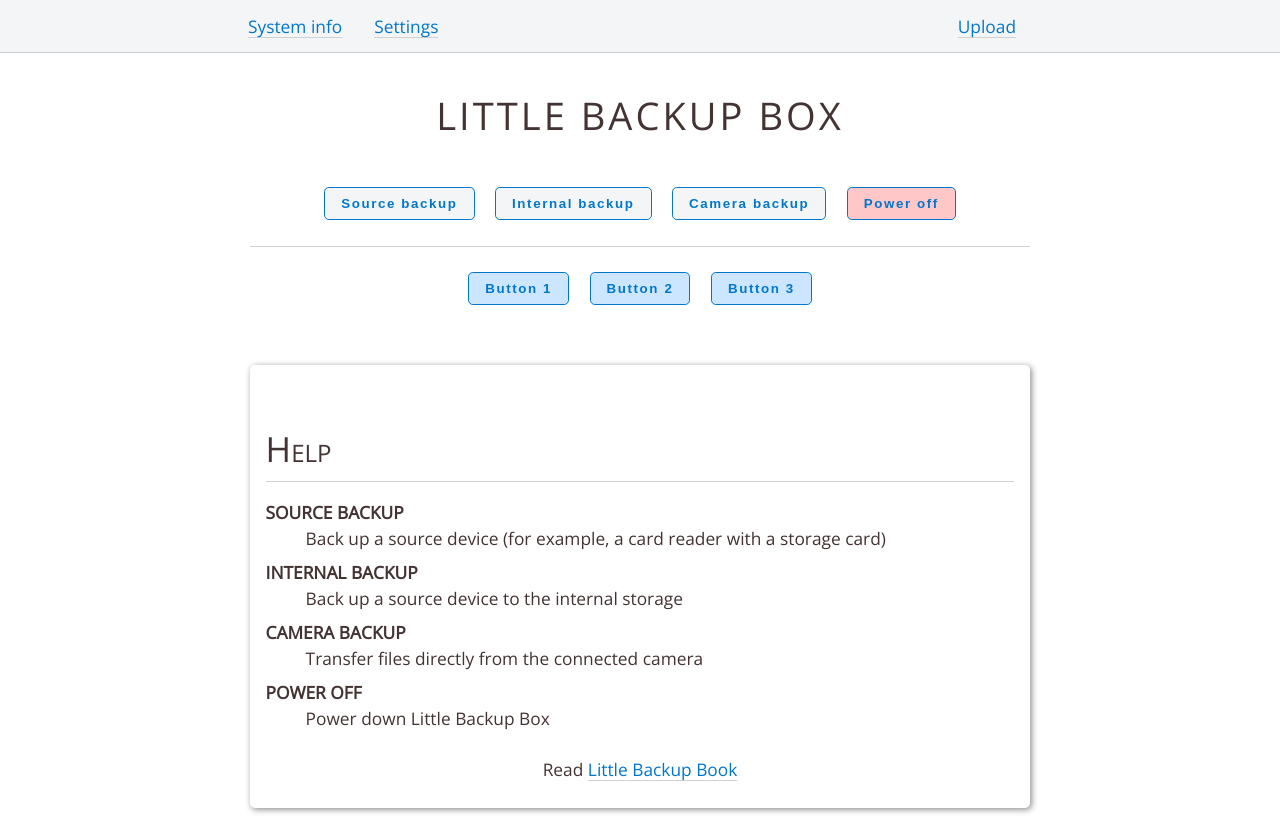
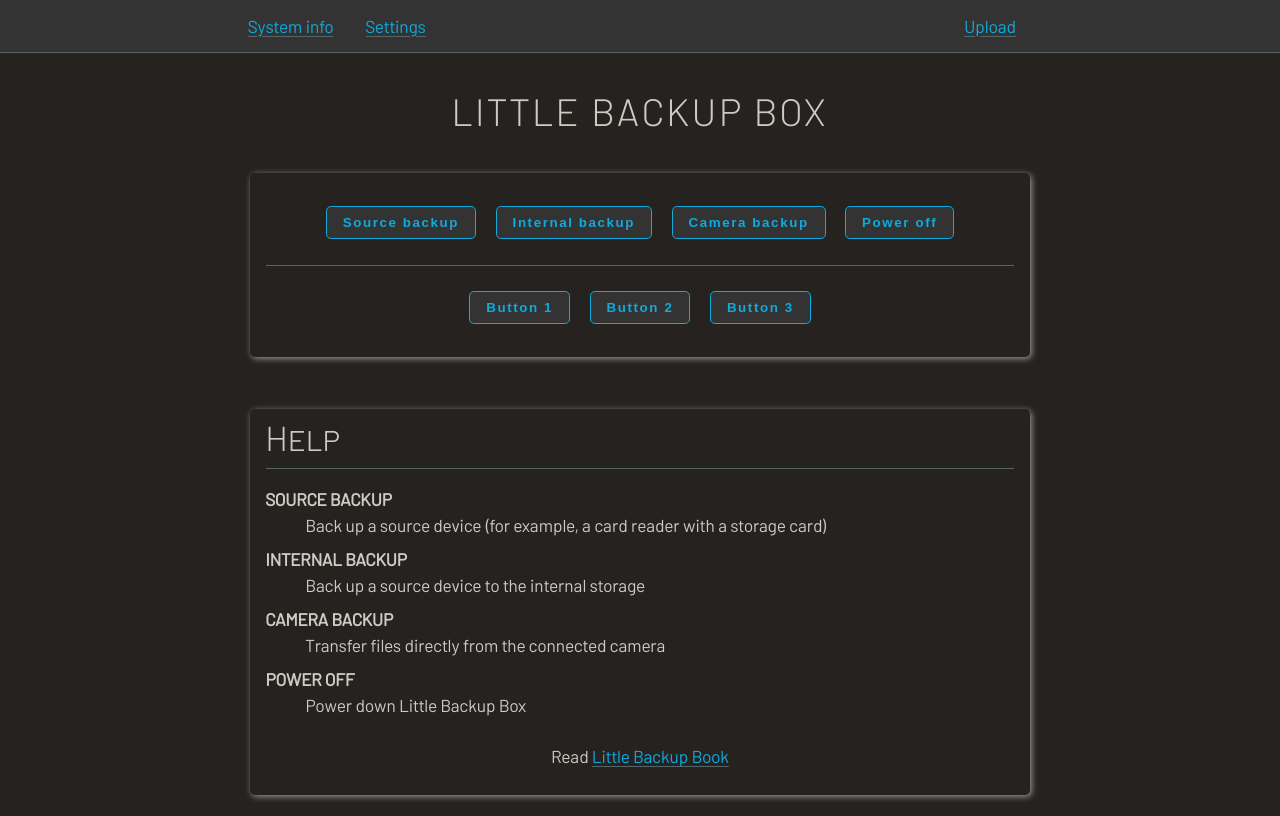
Before and after one commit to outdoorbits/little-backup-box, a PHP site: page / in a window 1280 px wide. Run offline with PHP 8.4, Linux system fonts and the light colour scheme.

Commit message:
web UI rework

```diff
--- a/scripts/css/classless.css
+++ b/scripts/css/classless.css
@@ -11,13 +11,27 @@ Table of Contents:
 –––––––––––––––––––––––––––––––––––––––––––– */
 
 /* Free, Beautiful Unicode Font */
-@import url('https://fonts.googleapis.com/css?family=Open+Sans:300,400');
 
-html[data-theme='light'],
-:root
-{
+/* @import url('https://fonts.googleapis.com/css?family=Barlow:300,400'); */
+
+@font-face {
+	font-family: 'Barlow';
+	font-style: normal;
+	font-weight: 300;
+	src: url('../fonts/Barlow-Light.woff2') format('woff2');
+}
+
+@font-face {
+	font-family: 'Barlow';
+	font-style: normal;
+	font-weight: 400;
+	src: url('../fonts/Barlow-Regular.woff2') format('woff2');
+}
+
+html[data-theme='light'], :root {
 	--width: 50rem;
-	--navpos: absolute;  /* fixed | absolute */
+	--navpos: absolute;
+	/* fixed | absolute */
 	--clight: #f4f5f6;
 	--cdark: #888;
 	--cmed: #d1d1d1;
@@ -26,8 +40,8 @@ html[data-theme='light'],
 	--cfg: #433;
 	--cbg: #fff;
 	--ornament: "‹‹‹ ›››";
-	--font-p: 13pt 'Open Sans', Helvetica, sans-serif;
-	--font-h: 13pt 'Open Sans', Helvetica, sans-serif;
+	--font-p: 13pt 'Barlow', Arial, sans-serif;
+	--font-h: 13pt 'Barlow', Arial, sans-serif;
 	--font-c: 12pt monospace;
 }
 
@@ -81,121 +101,277 @@ body {
 	color: var(--cfg);
 	line-height: 1.5em;
 }
-body > footer { margin: 10rem 0rem 0rem; }
+
+body>footer {
+	margin: 10rem 0rem 0rem;
+}
 
 /* lists */
-ul, ol { padding-top: 0.5rem; }
-li, dd { margin-bottom: 0.5rem; }
-dt { font-weight: bold; }
+
+ul, ol {
+	padding-top: 0.5rem;
+}
+
+li, dd {
+	margin-bottom: 0.5rem;
+}
+
+dt {
+	font-weight: bold;
+}
 
 /* links */
-a, summary { color: var(--clink);
+
+a, summary {
+	color: var(--clink);
 	cursor: pointer;
 	text-decoration: underline solid var(--cmed);
 	text-underline-position: under;
 }
+
 a:hover, button:not([disabled]):hover, select:hover {
 	color: var(--cemph);
 	border-color: var(--cemph);
 }
 
 /* headings */
-h1, h2, h3, h4, h5 { margin: 1.5em 0 0em; font: var(--font-h); }
-h1+h2, h2+h3, h3+h4, h4+h5 { margin-top: .5em; padding-top: 0; }  /* non-clashing headings */
-h1 { font-size: 2.2em; font-weight: 300; }
-h2 { font-size: 2.0em; font-weight: 300; font-variant-caps: small-caps; }
-h3 { font-size: 1.5em; font-weight: 400; }
-h4 { font-size: 1.1em; font-weight: 700; }
-h5 { font-size: 1.2em; font-weight: 400; color: var(--cdark); }
-h6 { font-size: 1.0em; font-weight: 700; font-style: italic; display: inline; }
-h6 + p { display: inline; }
+
+h1, h2, h3, h4, h5 {
+	margin: 1.5em 0 0em;
+	font: var(--font-h);
+	line-height: 1.2em;
+}
+
+h1+h2, h2+h3, h3+h4, h4+h5 {
+	margin-top: .5em;
+	padding-top: 0;
+}
+
+/* non-clashing headings */
+
+h1 {
+	font-size: 2.2em;
+	font-weight: 300;
+}
+
+h2 {
+	font-size: 2.0em;
+	font-weight: 300;
+	font-variant: small-caps;
+}
+
+h3 {
+	font-size: 1.5em;
+	font-weight: 400;
+}
+
+h4 {
+	font-size: 1.1em;
+	font-weight: 700;
+}
+
+h5 {
+	font-size: 1.2em;
+	font-weight: 400;
+	color: var(--cdark);
+}
+
+h6 {
+	font-size: 1.0em;
+	font-weight: 700;
+	font-style: italic;
+	display: inline;
+}
+
+h6+p {
+	display: inline;
+}
 
 /* tables */
+
 td, th {
-  padding: 0.5rem 1.0rem;
-  text-align: right;
-  border-bottom: 1px solid var(--cmed);
-  white-space: nowrap;
-  font-size: 95%;
+	padding: 0.5rem 0.8rem;
+	text-align: left;
+	border-bottom: 0.1rem solid var(--cmed);
+	white-space: nowrap;
+	font-size: 95%;
 }
-thead tr:not(:only-child) th,
-thead tr:not(:only-child) td { padding: .2rem 1.0rem; text-align: center; }
-thead+tbody tr:first-child td { border-top: 1.5px solid var(--cdark) }
-td:first-child, th:first-child { text-align: left; }
-tr:hover{ background-color: var(--clight); }
+
+thead th[colspan] {
+	padding: .2rem 0.8rem;
+	text-align: center;
+}
+
+thead tr:not(:only-child) td {
+	padding: .2rem 0.8rem;
+}
+
+thead+tbody tr:first-child td {
+	border-top: 1.5px solid var(--cdark)
+}
+
+td:first-child, th:first-child {
+	text-align: left;
+}
+
+tr:hover {
+	background-color: var(--clight);
+}
+
+table img {
+	display: block;
+}
 
 /* figures */
-figure > img { display: inline-block; width: auto; }
-figure > img:only-of-type { max-width: 100%; display: block; margin: 0 auto 0.4em; }
-figcaption, caption { font: var(--font-h); color: var(--cdark); width: 100%; }
-figure > *:not(:last-child) { margin: 0 0 0.4rem; }
+
+figure>img {
+	display: inline-block;
+	width: auto;
+}
+
+figure>img:only-of-type, figure>svg:only-of-type {
+	max-width: 100%;
+	display: block;
+	margin: 0 auto 0.4em;
+}
+
+figcaption, caption {
+	font: var(--font-h);
+	color: var(--cdark);
+	width: 100%;
+}
+
+figure>*:not(:last-child) {
+	margin-bottom: 0.4rem;
+}
 
 /* code */
-pre > code {
-  margin: 0;
-  position: relative;
-  padding: 0.5rem 1.0rem;
-  border-left: 0.3rem solid var(--cemph);
+
+pre>code {
+	margin: 0;
+	position: relative;
+	padding: 0.8em;
+	border-left: 0.3rem solid var(--cemph);
 }
+
 code, kbd, samp {
 	padding: 0.2rem;
 	font: var(--font-c);
 	background: var(--clight);
 	border-radius: 0.3em;
 }
-kbd { border: 0.1rem solid var(--cmed); }
+
+kbd {
+	border: 0.1rem solid var(--cmed);
+}
 
 /* misc */
-blockquote{ border-left: 0.4rem solid var(--cmed); padding: 0 0 .5rem 1.5rem; font-style: italic;  }
-summary { color: var(--cfg); }
-time{ color: var(--cdark); }
-mark { background: rgba(255,245,90,1.0); }
-hr { border: 0; border-top: 0.1rem solid var(--cmed); }
-nav { width: 100%; min-height: 2.8em; background-color: var(--clight); }
-video:focus, summary:focus { outline:none; }
 
+blockquote {
+	border-left: 0.4rem solid var(--cmed);
+	padding: 0 0 .5rem 1.5rem;
+	font-style: italic;
+}
+
+summary {
+	color: var(--cfg);
+}
+
+time {
+	color: var(--cdark);
+}
+
+mark {
+	background: rgba(255, 245, 90, 1.0);
+}
+
+hr {
+	border: 0;
+	border-top: 0.1rem solid var(--cmed);
+}
+
+nav {
+	width: 100%;
+	min-height: 2.8em;
+	background-color: var(--clight);
+}
+
+video:focus, summary:focus {
+	outline: none;
+}
 
 /* 3. Extra Tags
 –––––––––––––––––––––––––––––––––––––––––––––––––––––– */
 
 /* Auto Numbering: figure/tables/headings/cite */
-article { counter-reset: h2 0 h3 0 tab 0 fig 0 lst 0 ref 0 eq 0; }
+
+article {
+	counter-reset: h2 0 h3 0 tab 0 fig 0 lst 0 ref 0 eq 0;
+}
+
 article figure figcaption:before {
 	color: var(--cemph);
 	counter-increment: fig;
 	content: "Figure " counter(fig) ": ";
 }
-article figure figure { counter-reset: none !important; }
+
+article figure figure {
+	counter-reset: none !important;
+}
 
 /* subfigures */
-figure { counter-reset: subfig 0 }
-article figure > figure { display: inline-grid; width: auto; }
-figure > figure:not(:last-of-type) { padding-right: 1rem; }
+
+figure {
+	counter-reset: subfig 0
+}
+
+article figure>figure {
+	display: inline-grid;
+	width: auto;
+}
+
+figure>figure:not(:last-of-type) {
+	padding-right: 1rem;
+}
+
 article figure figure figcaption:before {
 	counter-increment: subfig 1 !important;
 	content: counter(subfig, lower-alpha) ": " !important;
 }
 
 /* listings */
-article figure pre + figcaption:before {
+
+article figure pre+figcaption:before {
 	counter-increment: lst 1 !important;
 	content: "Listing " counter(lst) ": " !important;
 }
 
 /* tables */
-figure > table:only-of-type { display: table; margin: 0.5em auto !important; width: fit-content; }
-article figure > table caption { display: table-caption; caption-side: bottom; }
-article figure > table + figcaption:before,
-article table caption:before {
+
+figure>table:only-of-type {
+	display: table;
+	margin: 0.5em auto !important;
+	width: fit-content;
+}
+
+article figure>table caption {
+	display: table-caption;
+	caption-side: bottom;
+}
+
+article figure>table+figcaption:before, article table caption:before {
 	color: var(--cemph);
 	counter-increment: tab 1 !important;
 	content: "Table " counter(tab) ": " !important;
 }
 
 /* headings */
-article h2, h3 { position: relative; }
-article h2:before,
-article h3:before {
+
+article h2, h3 {
+	position: relative;
+}
+
+article h2:before, article h3:before {
 	display: inline-block;
 	position: relative;
 	font-size: 0.6em;
--- a/scripts/index.php
+++ b/scripts/index.php
@@ -1,4 +1,8 @@
-<html lang="en">
+<?php
+$theme = "dark";
+?>
+
+<html lang="en" data-theme="<?php echo $theme; ?>">
 <!-- Author: Dmitri Popov, dmpop@linux.com
          License: GPLv3 https://www.gnu.org/licenses/gpl-3.0.txt -->
 
@@ -31,20 +35,22 @@
 			<li class="float-right"><a href="upload.php"><?php echo L::upload; ?></a></li>
 		</ul>
 	</nav>
-	<form class="text-center" method="POST">
+	<div class="card">
+		<form class="text-center" style="margin-top: 1em;" method="POST">
 			<button name="sourcebackup"><?php echo L::sourcebackup_b; ?></button>
 			<button name="internalbackup"><?php echo L::internalbackup_b; ?></button>
 			<button name="camerabackup"><?php echo L::camerabackup_b; ?></button>
-		<button name="shutdown" style="background-color: #ffc7c7;"><?php echo L::shutdown_b; ?></button>
+			<button name="shutdown"><?php echo L::shutdown_b; ?></button>
 		</form>
 		<hr style="margin-bottom: 1em;">
 		<form class="text-center" method="POST">
-		<button name="custom1" style="background-color: #cce6ff;"><?php echo L::custom1_b; ?></button>
-		<button name="custom2" style="background-color: #cce6ff;"><?php echo L::custom2_b; ?></button>
-		<button name="custom3" style="background-color: #cce6ff;"><?php echo L::custom3_b; ?></button>
+			<button name="custom1"><?php echo L::custom1_b; ?></button>
+			<button name="custom2"><?php echo L::custom2_b; ?></button>
+			<button name="custom3"><?php echo L::custom3_b; ?></button>
 		</form>
+	</div>
 	<div class="card" style="margin-top: 3em;">
-		<h2><?php echo L::help; ?></h2>
+		<h2 style="margin-top: 0em;"><?php echo L::help; ?></h2>
 		<hr>
 		<p><?php echo L::help_txt; ?></p>
 	</div>
```
Also changed, not shown: other parts of scripts/css/classless.css (+270 -78 lines), scripts/config.php (+11 -5 lines), scripts/sysinfo.php (+9 -5 lines), img/webui.png, scripts/fonts/Barlow-Light.woff2 (added), scripts/fonts/Barlow-Regular.woff2 (added). Lines whose indentation alone changed are shown as unchanged.
